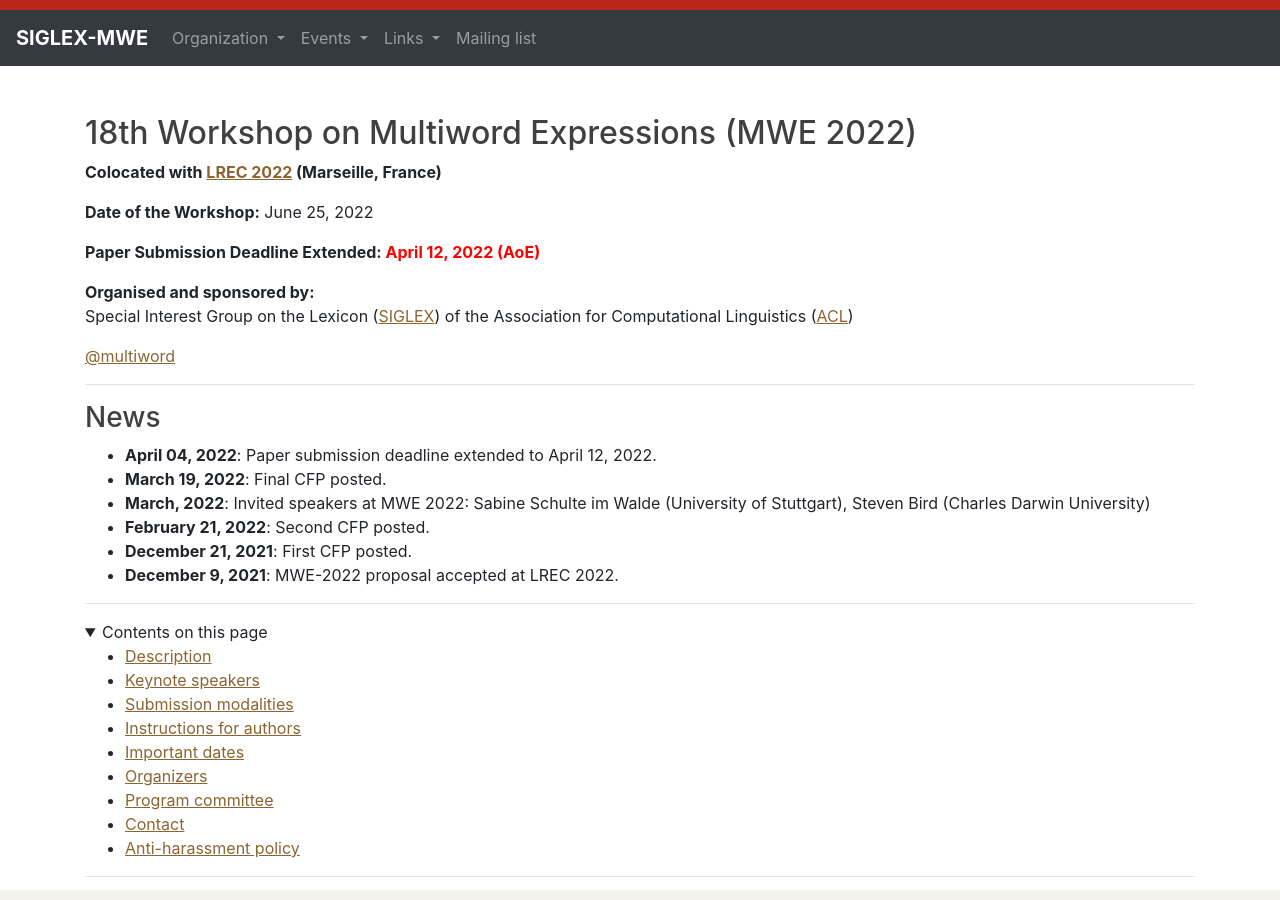
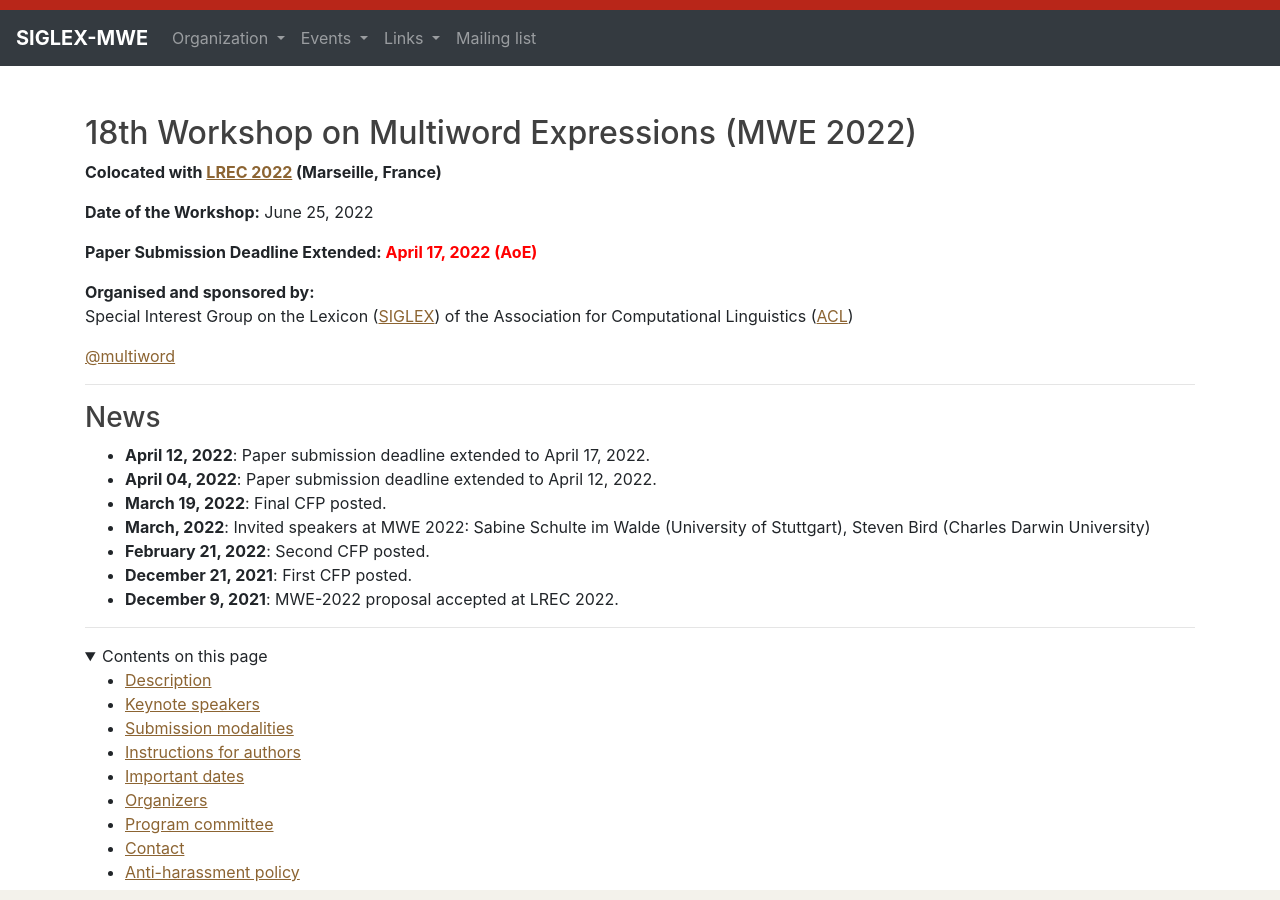
Before and after one commit to multiword/multiword.github.io, a Jekyll site: the page built from mwe2022/index.md, in a window 1280 px wide and 900 px high. Built offline with Jekyll 4.4.1, drawn with Linux system fonts in a browser that asks for light colours; comment, search, counter and statistics services are not loaded; some of the changed text lies outside the part shown.

Commit message:
Update submission deadline

```diff
--- a/mwe2022/index.md
+++ b/mwe2022/index.md
@@ -11,7 +11,7 @@
 
 **Date of the Workshop:** June 25, 2022
 
-**Paper Submission Deadline Extended: <font color="red">April 12, 2022 (AoE)</font>**<br>
+**Paper Submission Deadline Extended: <font color="red">April 17, 2022 (AoE)</font>**<br>
 
 **Organised and sponsored by:**\
 Special Interest Group on the Lexicon ([SIGLEX](http://www.siglex.org/)) of the Association for Computational Linguistics ([ACL](https://www.aclweb.org/portal/))
@@ -22,6 +22,7 @@
 
 ### News
 
+* **April 12, 2022**: Paper submission deadline extended to April 17, 2022.
 * **April 04, 2022**: Paper submission deadline extended to April 12, 2022.
 * **March 19, 2022**: Final CFP posted.
 * **March, 2022**: Invited speakers at MWE 2022: Sabine Schulte im Walde (University of Stuttgart), Steven Bird (Charles Darwin University)
@@ -116,7 +117,7 @@
 -----
 
 ### <a name="dates"> Important Dates </a>
-Paper Submission Deadline: **<font color="red">April 12, 2022</font>**<br>
+Paper Submission Deadline: **<font color="red">April 17, 2022</font>**<br>
 Notification of Acceptance: May 3, 2022<br>
 Camera-ready Papers Deadline: May 23, 2022<br>
 Workshop: June 25, 2022
```
